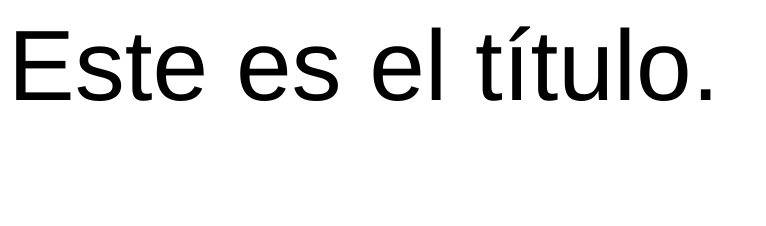
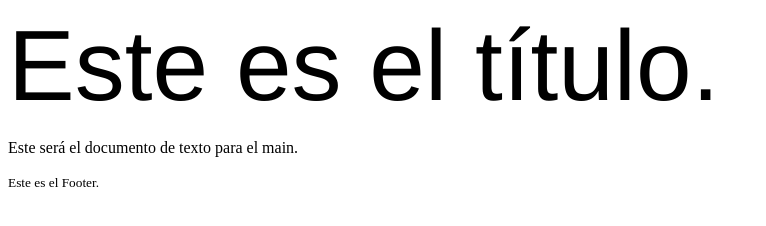
Before and after one commit to MarcoAnimation/Website-to-Test, a plain HTML site: page index.html in a window 1280 px wide. Shown: the whole page, without its empty margins (0-766 px from the left). Drawn offline with Linux system fonts and the light colour scheme.

Commit message:
Main and Footer
I added a main and a footer.

```diff
--- a/index.html
+++ b/index.html
@@ -10,5 +10,15 @@
     <header class="encabezados">
         Este es el título.
     </header>
+    <main>
+        <p>
+            Este será el documento de texto para el main.
+        </p>
+    </main>
 </body>
+<footer>
+    <small>
+        Este es el Footer.
+    </small>
+</footer>
 </html>
```
